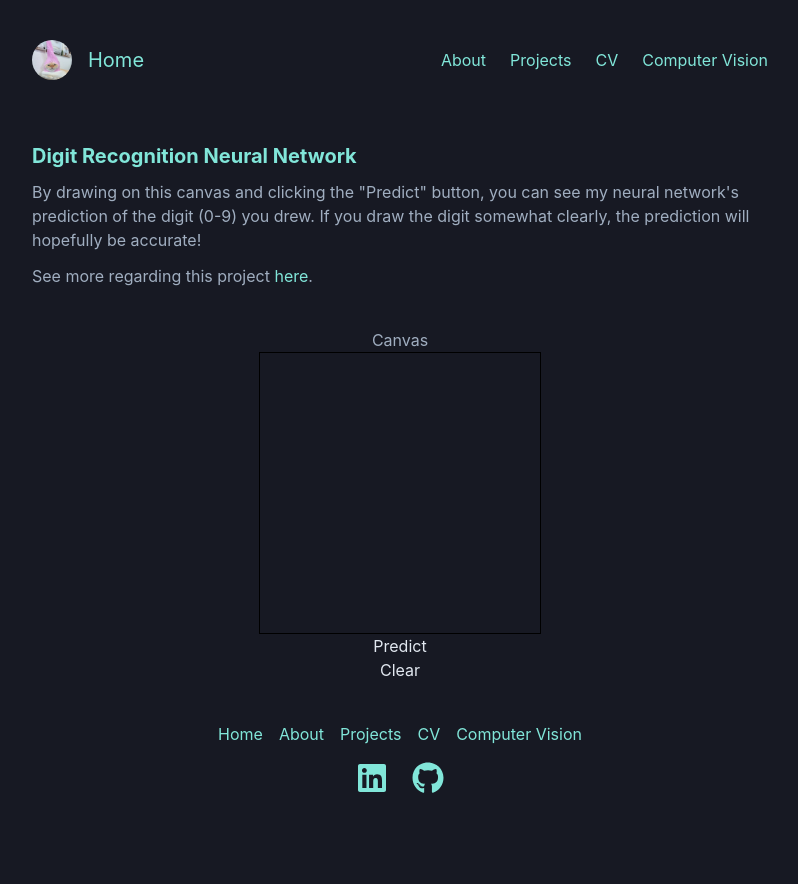
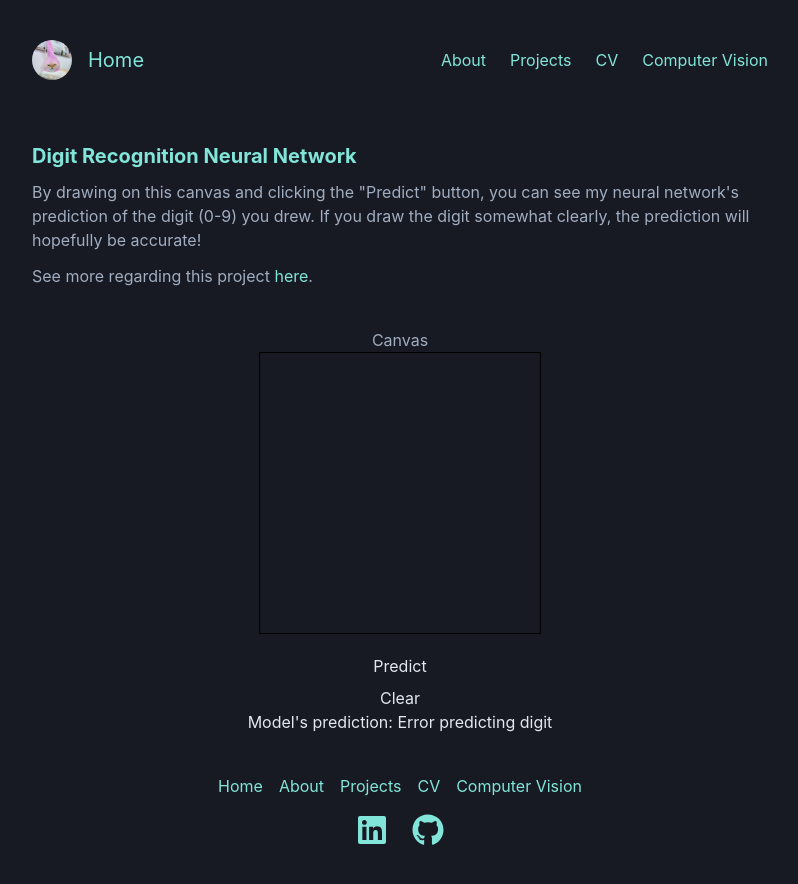
Before and after one commit to lepkinh/personal-website, a React (Create React App) app in the folder my-portfolio/: page /computervision in a window 1280 px wide. Both pictures are taken after a click on the button "Predict". Shown: the top 884 px of the page, without its empty margins (240-1038 px from the left). Before the commit the page ends 840 px from the top, so only its background shows below. Built offline with nearby package versions, Linux system fonts and the light colour scheme; no server answers; the HTML template or start-up script is replaced by a standard one.

Commit message:
frontend changes to display answer oops

```diff
--- a/my-portfolio/src/Computervision.js
+++ b/my-portfolio/src/Computervision.js
@@ -185,8 +185,13 @@ function About() {
             </Box>
 
             {/* Buttons */}
-            <Box><button onClick={handlePredictClick}>Predict</button></Box>
-            <Box><button onClick={handleClearClick}>Clear</button></Box>
+            <VStack align={"center"} mt={5}>
+                <Box><button onClick={handlePredictClick}>Predict</button></Box>
+                <Box><button onClick={handleClearClick}>Clear</button></Box>
+            </VStack>
+
+            {/* Display the prediction result */}
+            {prediction !== null && <p>Model's prediction: {prediction}</p>}
         </Container>
 
         {/* Links to Other Routes */}
```
